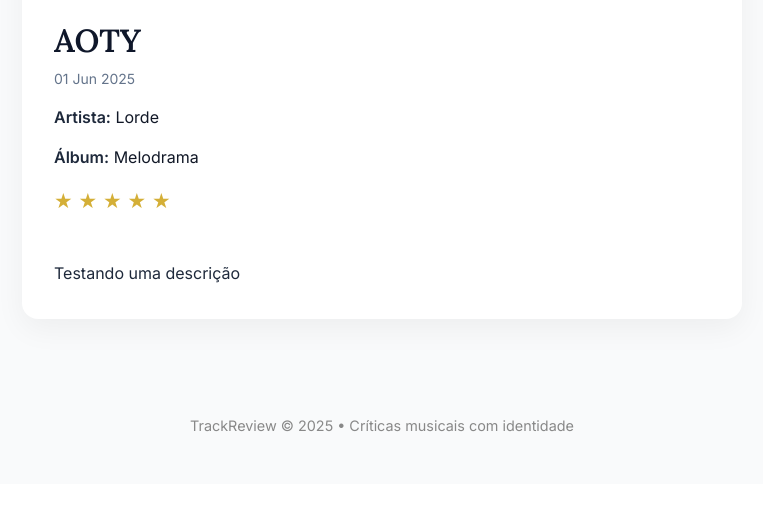
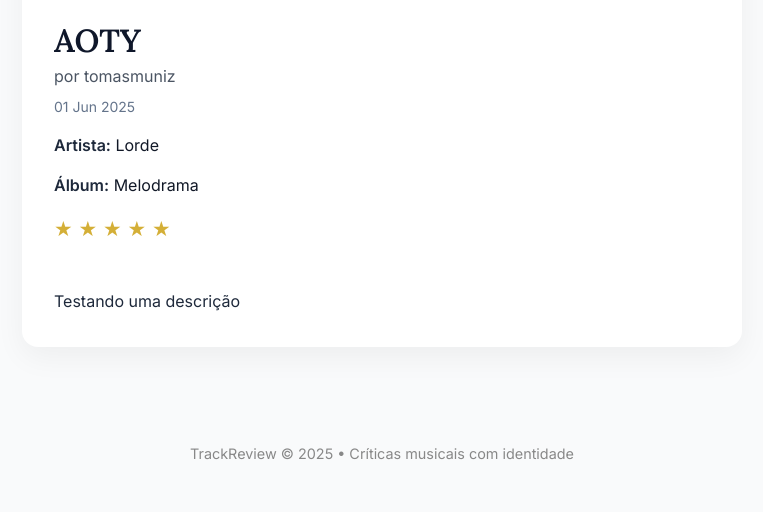
Before and after one commit to Bernardonasc/EngenhariaSoftwareII, a Django app: page /post/1/ in a window 1280 px wide. Shown: the part 558-1070 px from the top of the page, without its empty margins (258-1021 px from the left). Before the commit the page ends 990 px from the top, so only its background shows below. Run offline with Django 4.2, Linux system fonts and the light colour scheme; data comes from the database, SQL or seed files in the repository; both versions use the stored data as it was after the commit; some libraries are stand-ins or nearby versions.

Commit message:
Feat: Added Author Stats

```diff
--- a/blog/models.py
+++ b/blog/models.py
@@ -1,5 +1,6 @@
 from django.db import models
 from ckeditor.fields import RichTextField
+from django.contrib.auth.models import User
 
 class Post(models.Model):
     title = models.CharField(max_length=200)
@@ -9,6 +10,11 @@
     rating = models.IntegerField(choices=[(i, str(i)) for i in range(1, 6)])
     description = RichTextField()
     created_at = models.DateTimeField(auto_now_add=True)
+    author = models.ForeignKey(
+        User,
+        on_delete=models.CASCADE,
+        related_name='posts'
+    )
 
     def __str__(self):
         return f"{self.title} - {self.album}"
--- a/blog/templates/blog/post_detail.html
+++ b/blog/templates/blog/post_detail.html
@@ -50,8 +50,15 @@
   .review-card h1 {
     font-family: 'Lora', serif;
     font-size: 2rem;
+    margin-bottom: 0.25rem;
+    color: #0f172a;
+  }
+
+  .author-muted {
+    font-size: 1rem;
+    color: #4b5563;
     margin-bottom: 0.5rem;
-    color: #0f172a;
+    font-weight: 400;
   }
 
   .review-card small {
@@ -90,6 +97,9 @@
   {% endif %}
 
   <h1>{{ post.title }}</h1>
+  <div class="author-muted">
+    por {{ post.author.username }}
+  </div>
   <small>{{ post.created_at|date:"d M Y" }}</small>
 
   <p><strong>Artista:</strong> {{ post.artist }}</p>
@@ -106,7 +116,7 @@
   </div>
 
   <div class="review-description">
-    {{ post.description }}
+    {{ post.description|safe }}
   </div>
 </div>
 {% endblock %}
```
Also changed, not shown: blog/templates/blog/post_list.html (+8 -0 lines), db.sqlite3, 1 other file.
